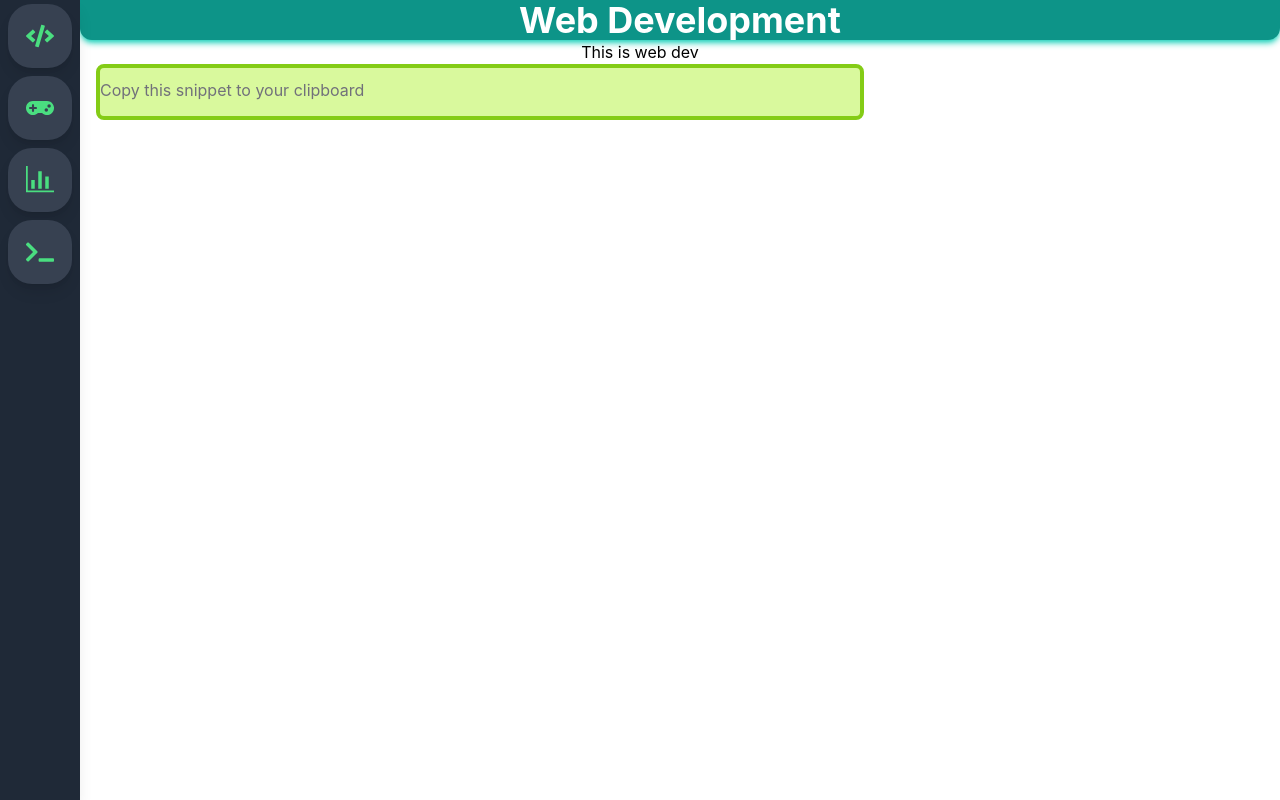
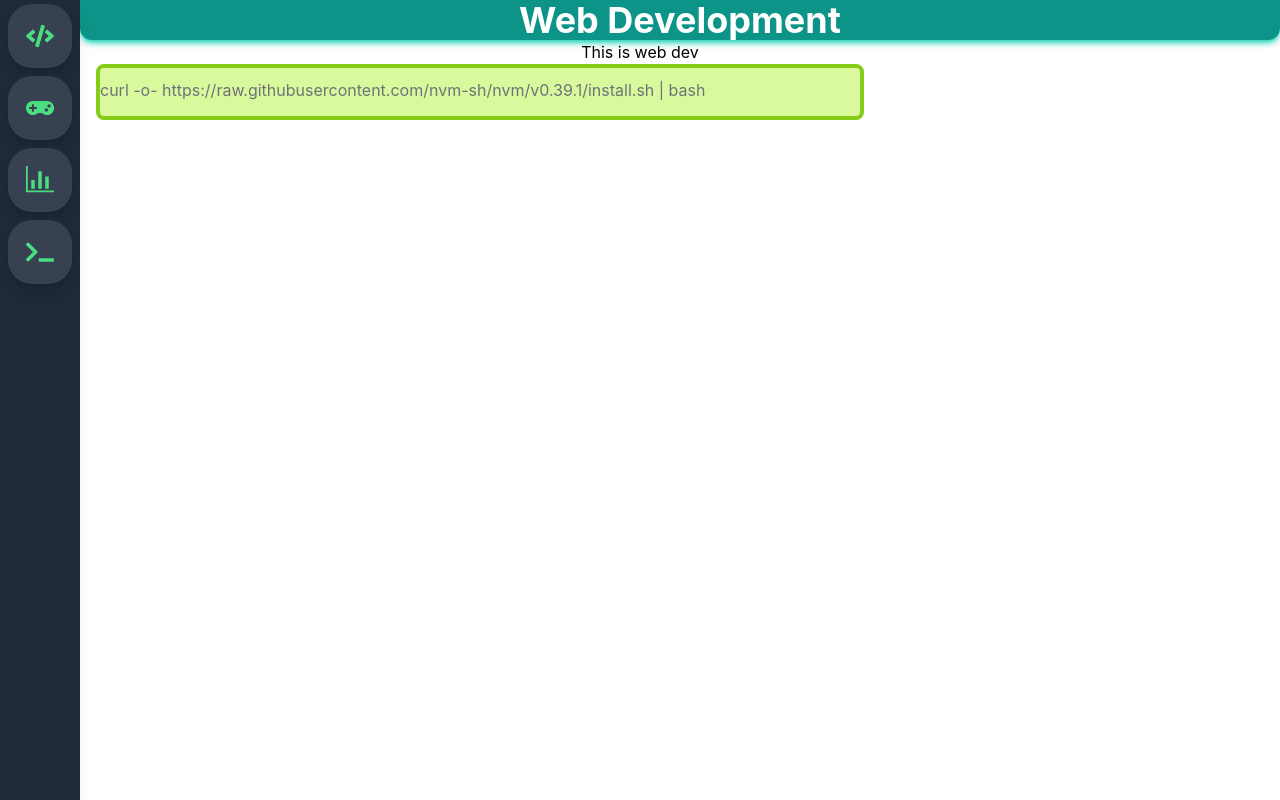
Before and after one commit to Mine-Ranger/dev-corner, a React (Vite) app: page /#/web in a window 1280 px wide. Built offline with nearby package versions, Linux system fonts and the light colour scheme.

Commit message:
deploy action test

```diff
--- a/src/pages/WebDev.tsx
+++ b/src/pages/WebDev.tsx
@@ -9,7 +9,7 @@ const WebDev = () => {
         <div>
           <TopHeading text="Web Development" />
           <div>This is web dev</div>
-          <Snippet />
+          <Snippet text="curl -o- https://raw.githubusercontent.com/nvm-sh/nvm/v0.39.1/install.sh | bash" />
         </div>
       }
     />
```
